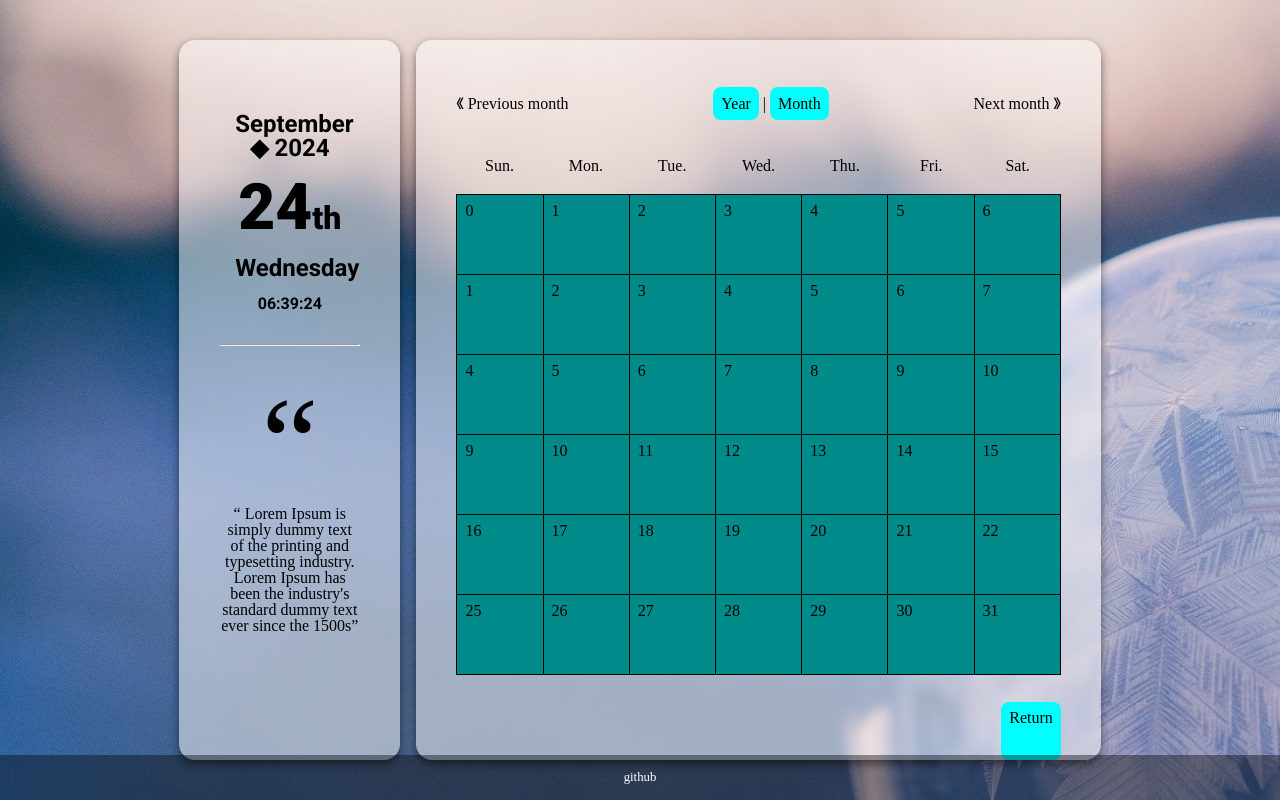
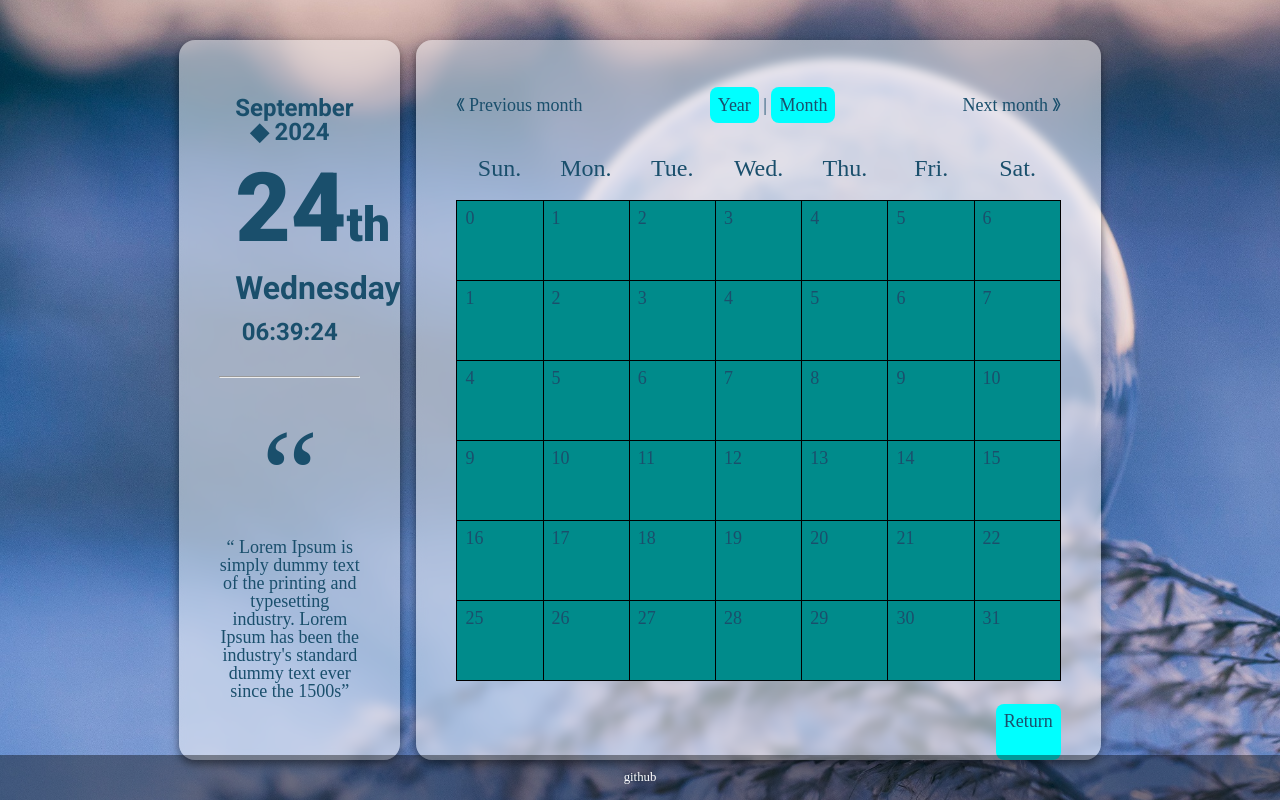
Before and after one commit to LupusXLass1404/calendar, a PHP site: page /design.html in a window 1280 px wide. Run offline with PHP 8.4, Linux system fonts and the light colour scheme.

Commit message:
整理CSS

```diff
--- a/style.css
+++ b/style.css
@@ -8,6 +8,7 @@
 body {
     height: 100vh;
     display: flex;
+    font-size: 18px;
 }
 
 
@@ -61,6 +62,7 @@
 }
 
 .weekList li {
+    font-size: 1.5rem;
     width: 100%;
     margin: 20px auto;
 }
@@ -88,13 +90,12 @@
     width: 24%;
     height: 100%;
     margin-right: 16px;
-    /* background-color: deepskyblue; */
     text-align: center;
     padding: 40px;
 }
 
 aside>div {
-    margin: 32px 0;
+    margin-bottom: 32px;
 }
 
 /* 顯示時間 */
@@ -109,21 +110,22 @@
 }
 
 .timeBox .day {
-    font-size: 4rem;
+    font-size: 6rem;
     font-weight: 900;
+
 }
 
 .timeBox .day .ordinal {
-    font-size: 2rem;
+    font-size: 3rem;
 }
 
 .timeBox .week {
-    font-size: 1.5rem;
+    font-size: 2rem;
     font-weight: 700;
 }
 
 .timeBox .time {
-    font-size: 1rem;
+    font-size: 1.5rem;
     font-weight: bold;
 }
 
@@ -149,5 +151,9 @@
 /* ============== 主題色 ============== */
 
 .month_11 {
+    color: rgb(26, 79, 108);
     background-image: url(./images/month_11.jpg);
+    background-repeat: no-repeat;
+    background-position: center center;
+    background-size: cover;
 }
```
